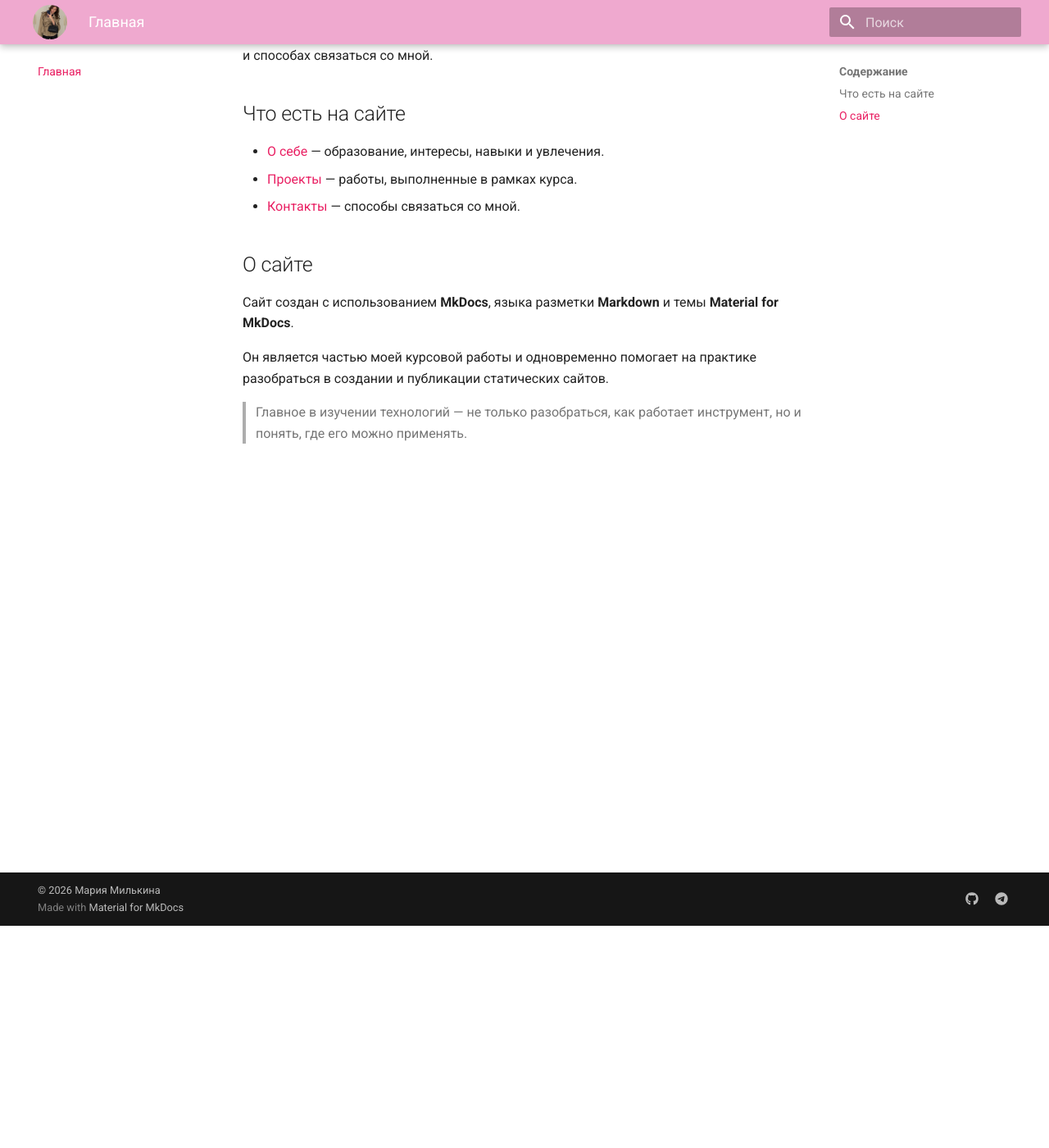
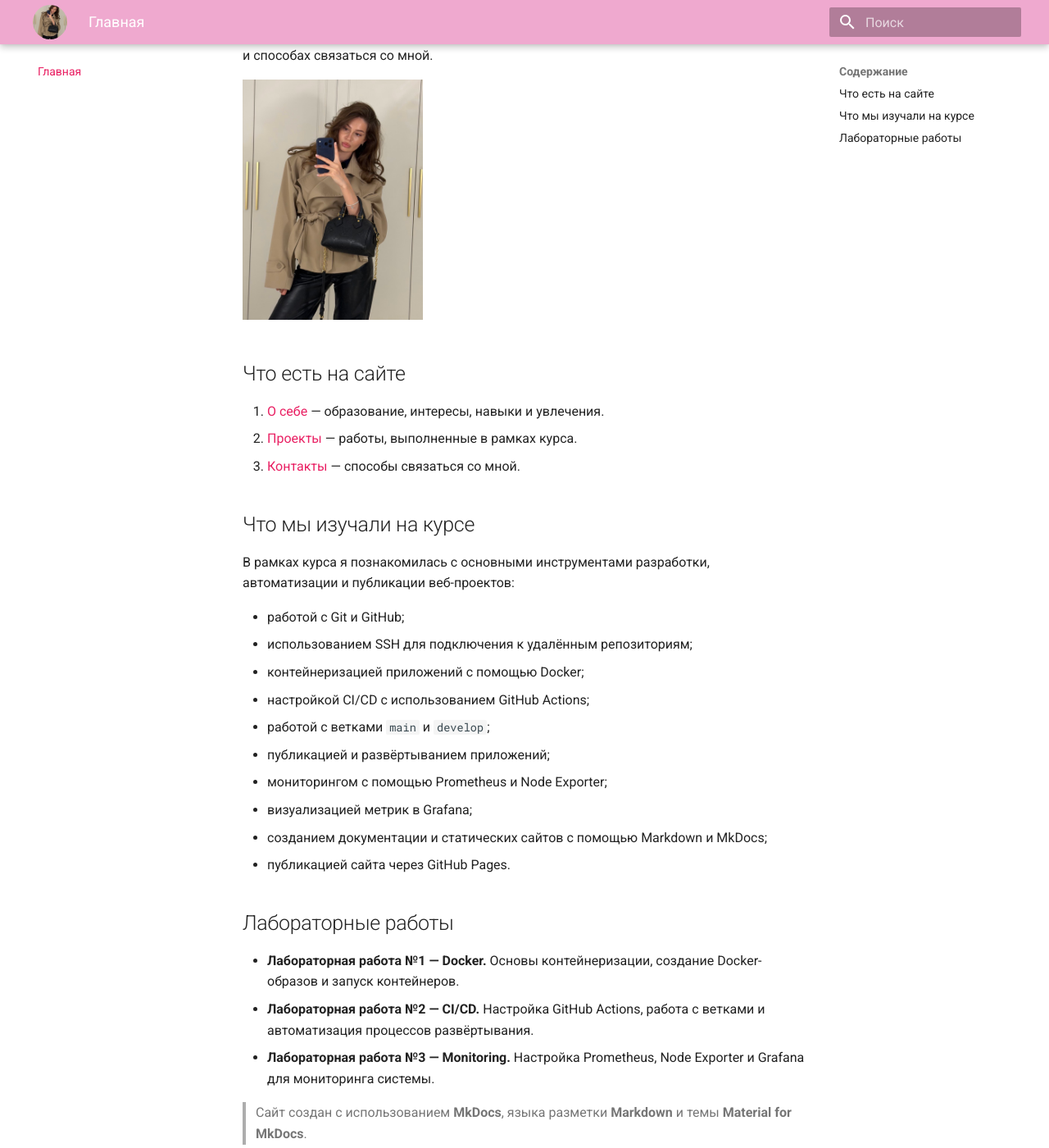
Before and after one commit to mariamilkina/coursework-personal-site, an MkDocs documentation site: the page built from docs/index.md, in a window 1280 px wide and 1400 px high, scrolled down 271 px. Shown: the whole window at 82% size. Built offline with MkDocs 1.6.1 and Material for MkDocs 9.7.7, drawn with Linux system fonts in a browser that asks for light colours.

Commit message:
Update home page

```diff
--- a/docs/index.md
+++ b/docs/index.md
@@ -4,16 +4,33 @@
 
 Я учусь в Университете ИТМО и интересуюсь цифровыми продуктами, технологиями и управлением проектами. На этом сайте я собрала информацию о себе, учебных проектах и способах связаться со мной.
 
+<img src="images/profile.jpg" alt="Мария Милькина" width="220">
+
 ## Что есть на сайте
 
-- [О себе](about.md) — образование, интересы, навыки и увлечения.
-- [Проекты](projects.md) — работы, выполненные в рамках курса.
-- [Контакты](contacts.md) — способы связаться со мной.
+1. [О себе](about.md) — образование, интересы, навыки и увлечения.
+2. [Проекты](projects.md) — работы, выполненные в рамках курса.
+3. [Контакты](contacts.md) — способы связаться со мной.
 
-## О сайте
+## Что мы изучали на курсе
 
-Сайт создан с использованием **MkDocs**, языка разметки **Markdown** и темы **Material for MkDocs**.
+В рамках курса я познакомилась с основными инструментами разработки, автоматизации и публикации веб-проектов:
 
-Он является частью моей курсовой работы и одновременно помогает на практике разобраться в создании и публикации статических сайтов.
+- работой с Git и GitHub;
+- использованием SSH для подключения к удалённым репозиториям;
+- контейнеризацией приложений с помощью Docker;
+- настройкой CI/CD с использованием GitHub Actions;
+- работой с ветками `main` и `develop`;
+- публикацией и развёртыванием приложений;
+- мониторингом с помощью Prometheus и Node Exporter;
+- визуализацией метрик в Grafana;
+- созданием документации и статических сайтов с помощью Markdown и MkDocs;
+- публикацией сайта через GitHub Pages.
 
-> Главное в изучении технологий — не только разобраться, как работает инструмент, но и понять, где его можно применять.
+## Лабораторные работы
+
+- **Лабораторная работа №1 — Docker.** Основы контейнеризации, создание Docker-образов и запуск контейнеров.
+- **Лабораторная работа №2 — CI/CD.** Настройка GitHub Actions, работа с ветками и автоматизация процессов развёртывания.
+- **Лабораторная работа №3 — Monitoring.** Настройка Prometheus, Node Exporter и Grafana для мониторинга системы.
+
+> Сайт создан с использованием **MkDocs**, языка разметки **Markdown** и темы **Material for MkDocs**.
```
